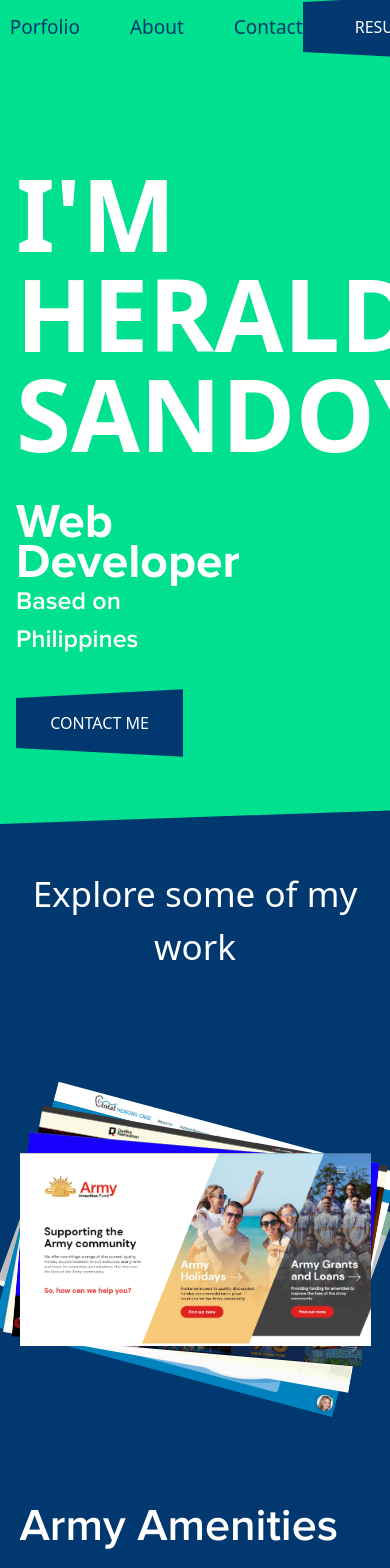
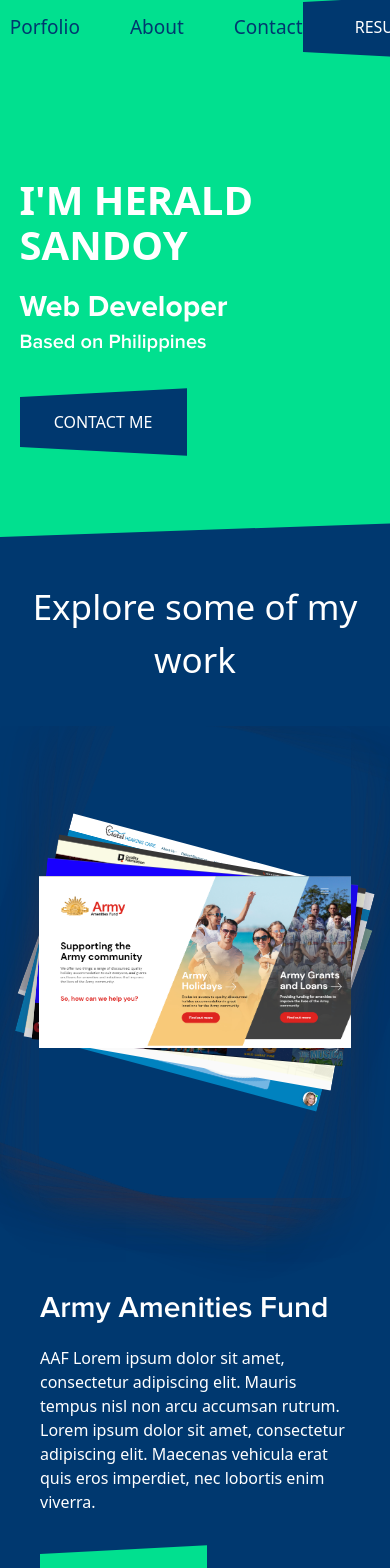
Before and after one commit to heraldsandoy/portfolio, a Next.js app: page / in a window 390 px wide. Shown: the part 33-1601 px from the top of the page. Built offline with nearby package versions, Linux system fonts and the light colour scheme; a web font is replaced by a local one.

Commit message:
update pages

```diff
--- a/app/components/Collaborated.tsx
+++ b/app/components/Collaborated.tsx
@@ -1,23 +1,22 @@
-import React from 'react'
-import Link from 'next/link'
-import Image from 'next/image'
+import React from "react"
+import Link from "next/link"
+import Image from "next/image"
 
 function Collaborated() {
   return (
     <section id="collab" className="max-w-[100%]">
-
       <div className="relative bg-green-bg w-full limp-c">
-       <div className="absolute inset-x-0 top-0 bg-green-bg transform -skew-y-2 origin-top-left h-24 limp"></div>
+        <div className="absolute inset-x-0 top-0 bg-green-bg transform -skew-y-2 origin-top-left h-24 limp"></div>
         <div className="text-center py-20">
           <h2 className="text-white text-[35px] font-pexico">Projects I collaborated with</h2>
         </div>
-        <div className="flex items-center mx-auto">
-          <div className="w-1/2 gray-img-bg min-h-[700px] relative">
+        <div className="flex items-center mx-auto column-mobile">
+          <div className="w-1/2 max-m gray-img-bg min-h-[700px] relative">
             <Image className="absolute top-[80px]" src="/Keri.png" width="830" height="785" alt="Keri" />
           </div>
 
-          <div className="w-1/2 relative min-h-[700px] bg-blue-bg flex flex-col justify-center items-center">
-            <div className="max-w-[60%]">
+          <div className="w-1/2 max-m relative min-h-[700px] bg-blue-bg flex flex-col justify-center items-center section-reset">
+            <div className="max-w-[60%] inner-child">
               <div className="intro-pos mb-10 mt-10">
                 <h2 className="font-proximaBold leading-[40px]">Keri Delivery</h2>
                 <p className="text-white pt-5">Lorem ipsum dolor sit amet, consectetur adipiscing elit. Mauris tempus nisl non arcu accumsan rutrum. Lorem ipsum dolor sit amet, consectetur adipiscing elit. </p>
@@ -26,7 +25,7 @@ function Collaborated() {
               <Link href="/">
                 <div className="relative bg-green-bg text-white cta-prop">
                   <div className="skew-top bg-green-bg z-10"></div>
-                    <p className="z-20 font-pexico">VIEW PROJECT</p>
+                  <p className="z-20 font-pexico">VIEW PROJECT</p>
                   <div className="skew-bottom bg-green-bg z-10"></div>
                 </div>
               </Link>
@@ -35,12 +34,10 @@ function Collaborated() {
         </div>
       </div>
 
-
       <div className="relative bg-green-bg w-full limp-c">
-        <div className="flex items-center mx-auto">
-
-          <div className="w-1/2 relative min-h-[700px] bg-blue-bg flex flex-col justify-center items-center">
-            <div className="max-w-[60%]">
+        <div className="flex items-center mx-auto reverse-col">
+          <div className="w-1/2 max-m relative min-h-[700px] bg-blue-bg flex flex-col justify-center items-center section-reset">
+            <div className="max-w-[60%] inner-child">
               <div className="intro-pos mb-10 mt-10">
                 <h2 className="font-proximaBold leading-[40px]">Chris-Pay</h2>
                 <p className="text-white pt-5">Lorem ipsum dolor sit amet, consectetur adipiscing elit. Mauris tempus nisl non arcu accumsan rutrum. Lorem ipsum dolor sit amet, consectetur adipiscing elit. </p>
@@ -48,13 +45,12 @@ function Collaborated() {
             </div>
           </div>
 
-          <div className="w-1/2 gray-img-bg min-h-[700px] relative flex justify-center">
+          <div className="w-1/2 max-m gray-img-bg min-h-[700px] relative flex justify-center">
             <Image className="self-center" src="/chrispay.png" width="513" height="447" alt="Keri" />
           </div>
-
         </div>
       </div>
-  </section>
+    </section>
   )
 }
 
--- a/app/components/HeroSection.tsx
+++ b/app/components/HeroSection.tsx
@@ -4,8 +4,8 @@ import Link from "next/link"
 
 function HeroSection() {
   return (
-    <section id="hero" className="flex items-center 2xl:max-w-[1600px] xl:max-w-[95%] lg:max-w-[95%] md:max-w-[95%] mx-auto py-[60px]">
-      <div className="w-1/2 p-4">
+    <section id="hero" className="flex items-center 2xl:max-w-[1600px] xl:max-w-[95%] lg:max-w-[95%] md:max-w-[90%] mx-auto py-[60px]">
+      <div className="w-1/2 p-4 hero-max-mobile">
         <h1 className="font-pexico">
           I'M HERALD <br />
           SANDOY
--- a/app/globals.css
+++ b/app/globals.css
@@ -264,14 +264,79 @@ body {
 /** End deck slider **/
 
 @media (max-width: 1440px) {
+  .deck-container {
+    display: flex;
+    justify-content: center;
+    align-items: start;
+  }
+
   .deck {
     justify-content: center;
+    width: 70%;
   }
 
   .description-card {
     justify-content: center;
-    margin-top: 600px;
+    margin-top: 120px;
+    padding: 40px 0 0 60px;
     padding-bottom: 100px;
+  }
+
+  .description-body p {
+    padding-top: 15px;
+    font-size: 16px;
+  }
+
+  .rotator {
+    padding-top: 40px;
+  }
+
+  .cta-prop p {
+    padding-top: 0px !important;
+  }
+
+  .description-card h3 {
+    font-size: 30px;
+  }
+}
+
+@media (max-width: 1360px) {
+  .deck {
+    width: 100%;
+  }
+}
+
+@media (max-width: 1250px) {
+  #hero h1 {
+    font-size: 70px;
+    line-height: 80px;
+  }
+
+  #hero img {
+    top: 60px;
+  }
+
+  #hero {
+    padding-top: 0px !important;
+  }
+}
+
+@media (max-width: 1230px) {
+  .deck-container {
+    flex-direction: column;
+  }
+
+  .description-body {
+    max-width: 100%;
+  }
+
+  .description-slider {
+    padding-top: 400px;
+    width: 100%;
+  }
+
+  .description-card {
+    justify-content: start;
   }
 }
 
@@ -296,30 +361,89 @@ body {
 }
 
 @media (max-width: 767px) {
+  .section-reset {
+    min-height: 400px;
+  }
+
+  .section-reset .intro-pos {
+    margin-top: 0px !important;
+  }
+
+  .section-reset .inner-child {
+    max-width: 90%;
+  }
+
+  .reverse-col {
+    flex-direction: column-reverse;
+  }
+
+  .column-mobile {
+    flex-direction: column;
+  }
+
+  .max-m {
+    width: 100%;
+  }
+
   .custom-card {
     width: 80%;
   }
 
+  .hero-max-mobile {
+    width: 100%;
+    margin-top: 30px;
+    padding: 60px 40px;
+  }
+
+  .deck {
+    padding-top: 0px;
+    margin-top: 0px;
+  }
+
   .description-card {
-    max-width: 80%;
-    margin: 540px auto 0 auto;
-    padding-bottom: 100px;
-    justify-content: flex-start;
+    padding: 40px 40px 80px 40px;
   }
 }
 
 @media (max-width: 600px) {
-  .custom-card {
-    width: 90%;
-    box-shadow: none;
+  #hero {
+    padding-bottom: 0px !important;
   }
 
-  .deck {
-    margin-top: 0px;
+  nav {
+    display: none;
   }
 
-  .description-card {
-    max-width: 90%;
-    margin-top: 480px;
+  .hero-max-mobile {
+    width: 90%;
+    margin: 30px auto;
+    padding: 60px 0px;
+  }
+
+  #hero h1 {
+    font-size: 50px;
+    line-height: 60px;
+  }
+
+  .intro-pos h2 {
+    color: #fff;
+    font-size: 30px;
+  }
+
+  .intro-pos {
+    margin-top: 5px;
+  }
+
+  .intro-pos h3 {
+    font-size: 20px;
+    color: #fff;
   }
 }
+
+@media (max-width: 480px) {
+  #hero h1 {
+    font-size: 40px;
+    line-height: 45px;
+    margin-bottom: 20px;
+  }
+}
```
